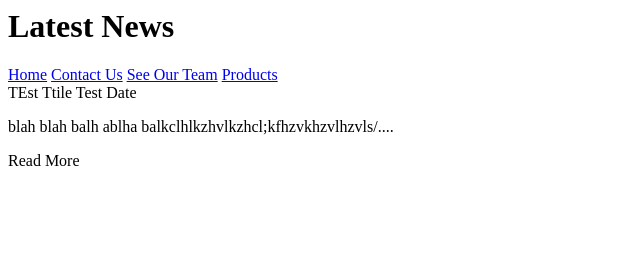
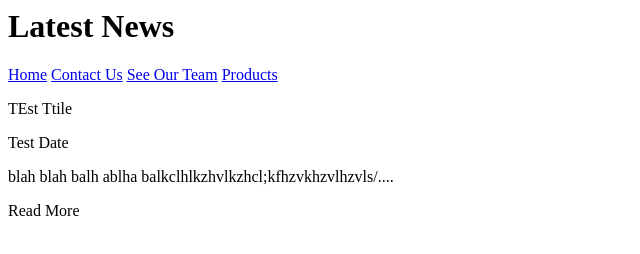
Before and after one commit to abbrooks/deepview-website, a plain HTML site: page public/news.html in a window 1280 px wide. Shown: the whole page, without its empty margins (0-640 px from the left). Drawn offline with Linux system fonts and the light colour scheme; files whose address does not match are found by name.

Commit message:
news fixes

```diff
--- a/public/news.html
+++ b/public/news.html
@@ -12,8 +12,8 @@
     </div>
     <div id='news_div'>
       <div class='newsBlock'>
-        <span class='news_title'>TEst Ttile</span>
-        <span class='news_date'>Test Date</span>
+        <p class='news_title'>TEst Ttile</p>
+        <p class='news_date'>Test Date</p>
         <p class='news_prievew'>blah blah balh ablha balkclhlkzhvlkzhcl;kfhzvkhzvlhzvls/....</p>
         <a>Read More</a>
       </div>
```
